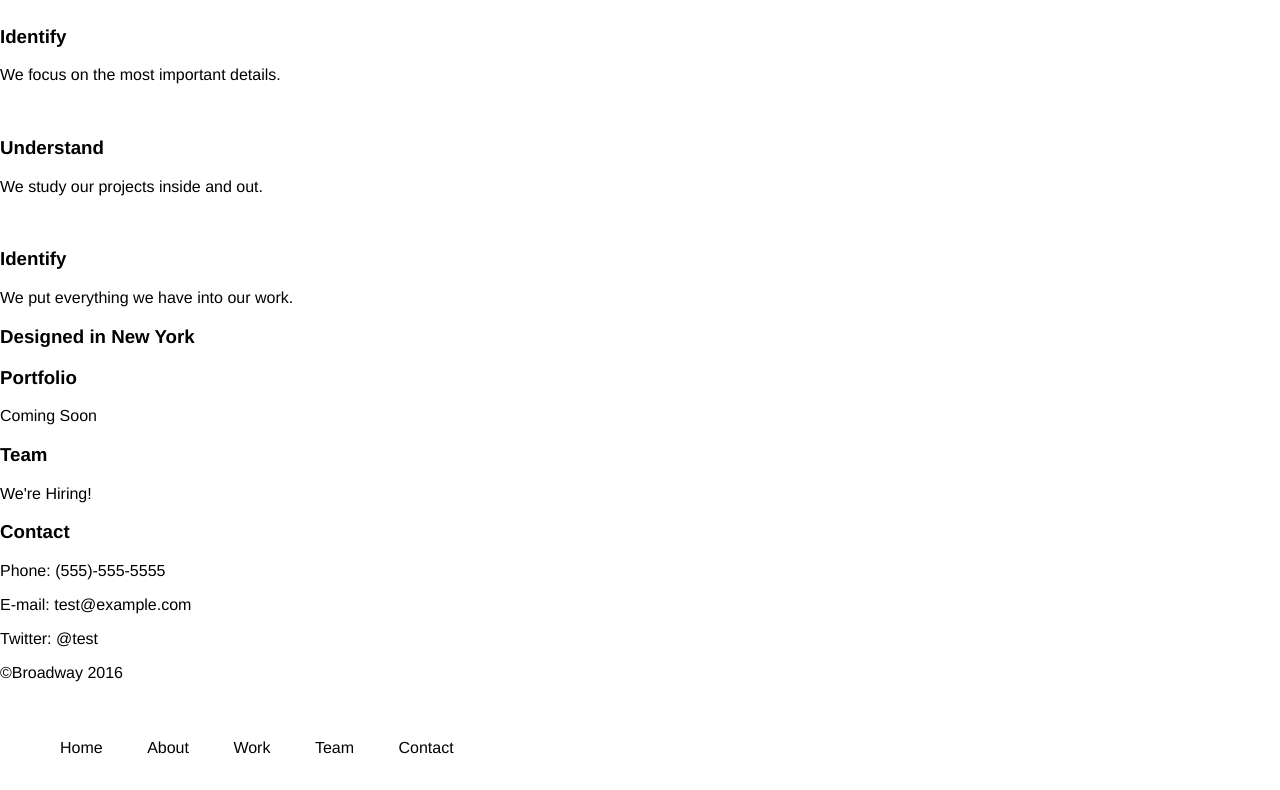
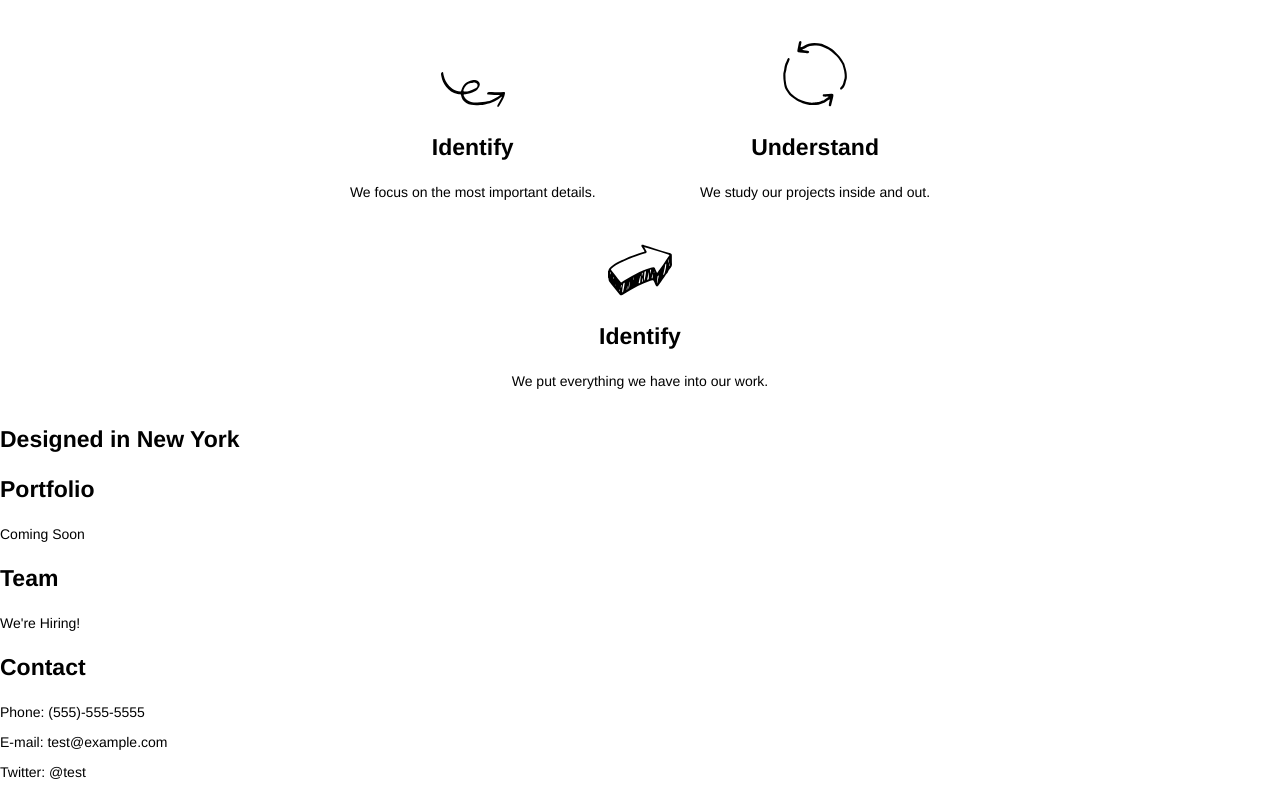
Before and after one commit to ImHiela/broadway_design, a plain HTML site: page index.html in a window 1280 px wide. Shown: the part 239-1029 px from the top of the page. Drawn offline with Linux system fonts and the light colour scheme.

Commit message:
Add process style

```diff
--- a/index.html
+++ b/index.html
@@ -24,19 +24,19 @@
       <h2>Our Process</h2>
 
       <div id="identify">
-        <img src="" alt="">
+        <img src="./resources/images/identify.svg" alt="">
         <h3>Identify</h3>
         <p>We focus on the most important details.</p>
       </div>
 
       <div id="understand">
-        <img src="" alt="">
+        <img src="./resources/images/understand.svg" alt="">
         <h3>Understand</h3>
         <p>We study our projects inside and out.</p>
       </div>
 
       <div id="execute">
-        <img src="" alt="">
+        <img src="./resources/images/execute.svg" alt="">
         <h3>Identify</h3>
         <p>We put everything we have into our work.</p>
       </div>
--- a/resources/css/main.css
+++ b/resources/css/main.css
@@ -36,3 +36,43 @@ li a {
     color: white;
     text-decoration: none;
 }
+
+#process {
+  margin: auto;
+  width: 75%;
+  text-align: center;
+}
+
+h2 {
+  font-size: 32px;
+  font-weight: bold;
+}
+
+h3 {
+  font-size: 23px;
+  font-weight: bold;
+}
+
+p {
+  font-size: 14px;
+}
+
+#process div {
+  margin-left: 50px;
+  margin-right: 50px;
+  margin-top: 30px;
+}
+#identify {
+  text-align: center;
+  display: inline-block;
+}
+
+#understand {
+  text-align: center;
+  display: inline-block;
+}
+
+#execute {
+  text-align: center;
+  display: inline-block;
+}
```
